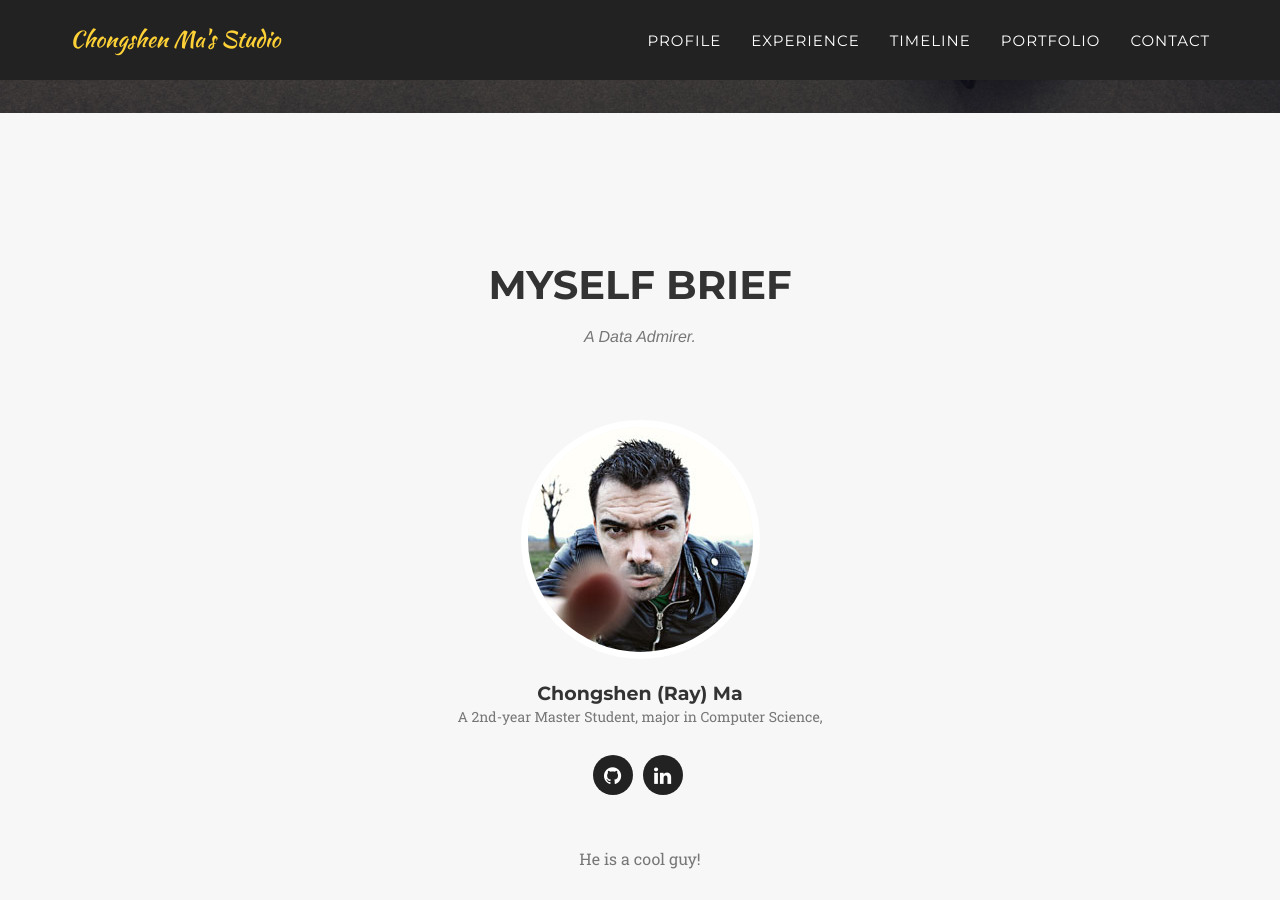
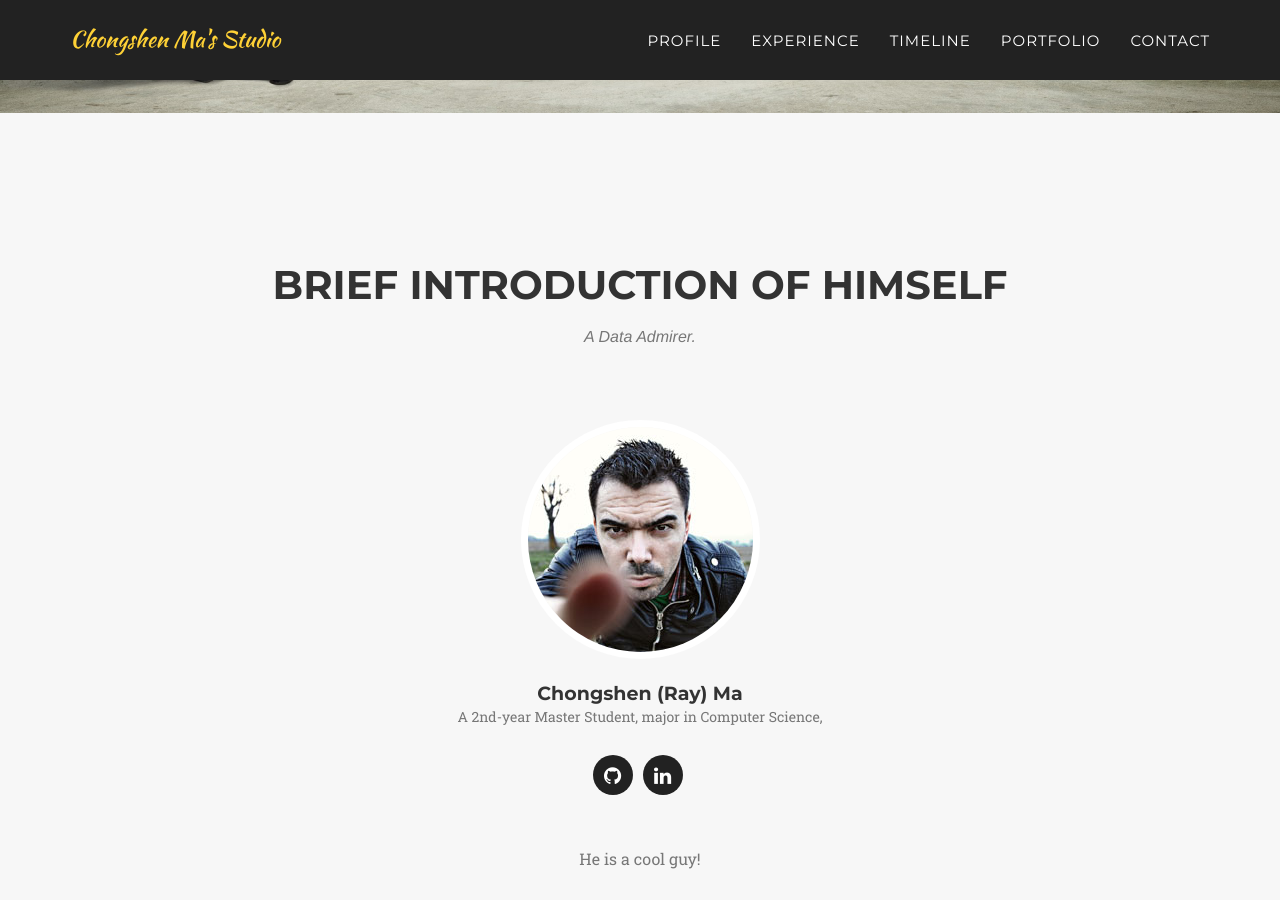
Before and after one commit to machongshen/machongshen_homepage, a Jekyll site: the page built from index.html, in a window 1280 px wide and 900 px high, scrolled down 645 px. Built offline with Jekyll 4.4.1, drawn with Linux system fonts in a browser that asks for light colours; some web fonts are replaced.

Commit message:
use name interests

```diff
--- a/_includes/profile.html
+++ b/_includes/profile.html
@@ -3,7 +3,7 @@
         <div class="container">
             <div class="row">
                 <div class="col-lg-12 text-center">
-                    <h2 class="section-heading">Myself Brief</h2>
+                    <h2 class="section-heading">Brief introduction of himself</h2>
                     <h3 class="section-subheading text-muted">A Data Admirer.</h3>
                 </div>
             </div>
@@ -16,7 +16,7 @@
                         <p class="text-muted text-center">A 2nd-year Master Student, major in Computer Science,</p>
                         <ul class="list-inline social-buttons center">
                             <li><a href="http://github.com/machongshen"><i class="fa fa-github"></i></a>
-                            <li><a href="https://www.linkedin.com/in/chongshenma"><i class="fa fa-linkedin"></i></a>
+                            <li><a href="https://www.linkedin.com/in/chongshenma" target="_blank"><i class="fa fa-linkedin"></i></a>
 
                 </ul>
                     </div>
```
Also changed, not shown: img/header-bg.jpg.
